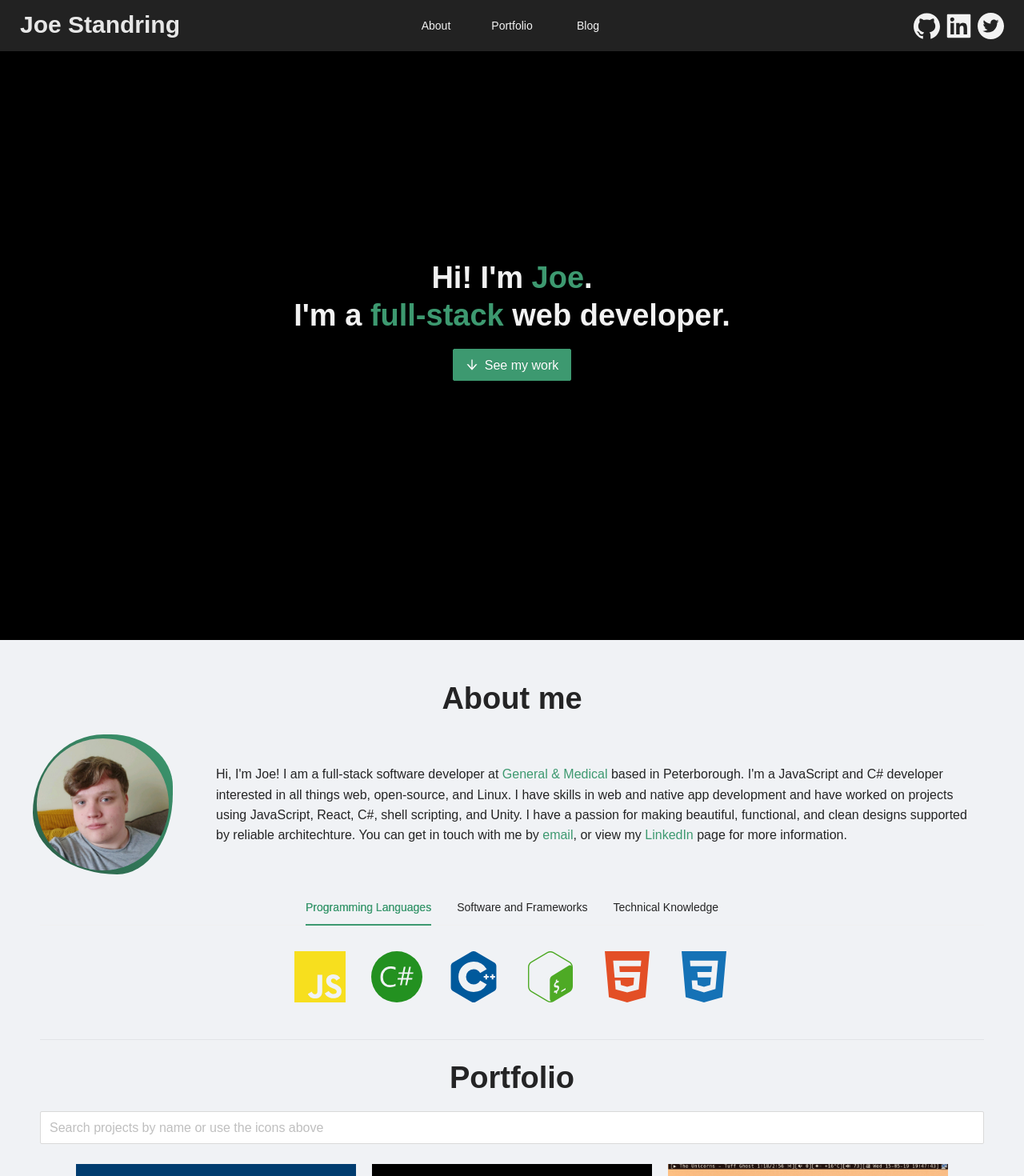
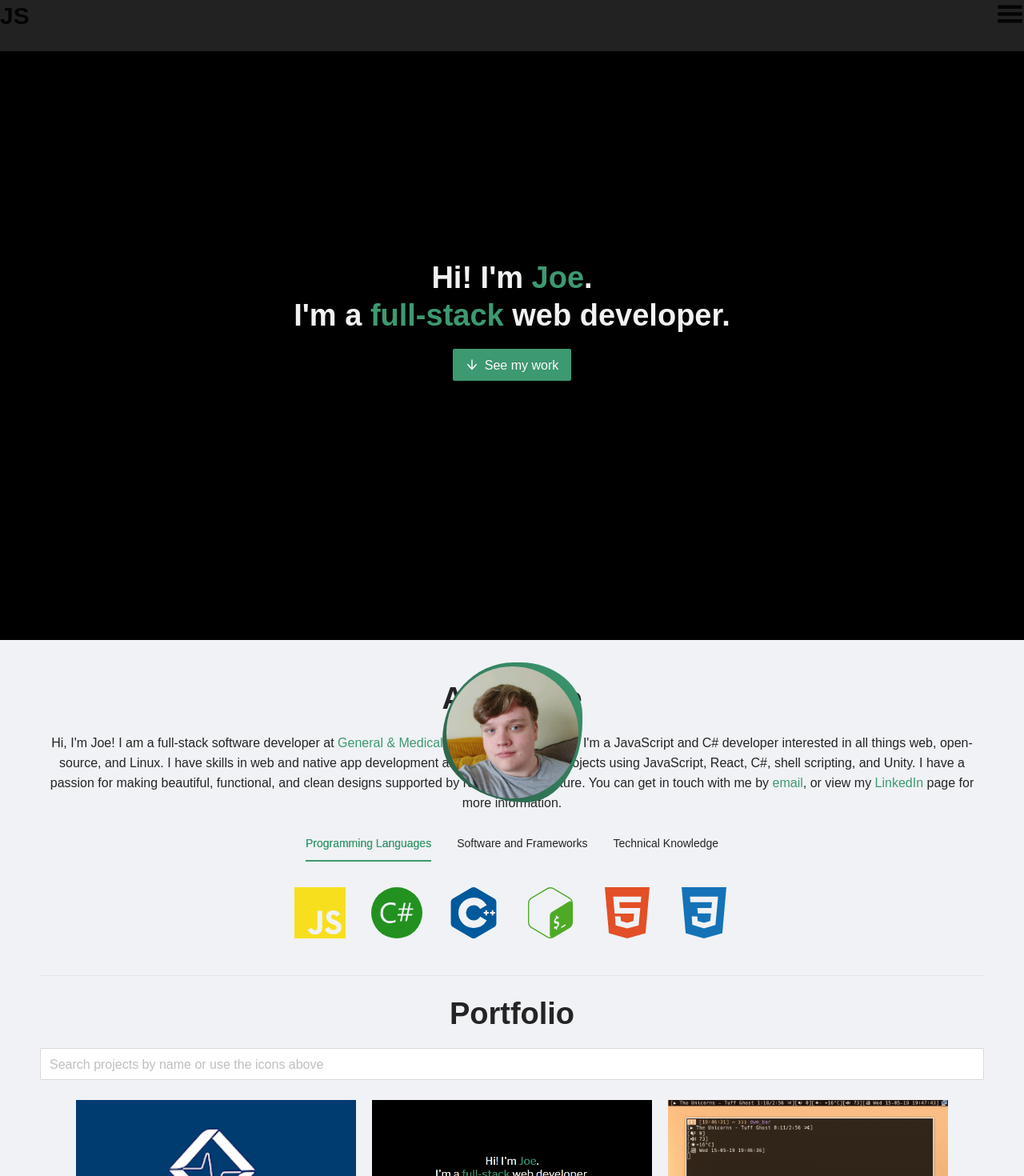
Before and after one commit to joestandring/joestandring.github.io, a React (Create React App) app: page / in a window 1280 px wide. Shown: the top 1470 px of the page at 80% size. Built offline with nearby package versions, Linux system fonts and the light colour scheme; a web font is replaced by a local one.

Commit message:
Implement mobile view changes

```diff
--- a/src/components/Nav.jsx
+++ b/src/components/Nav.jsx
@@ -1,4 +1,4 @@
-import React, { useState, useEffect } from 'react';
+import React from 'react';
 import {
   Menu,
   Row,
@@ -7,25 +7,13 @@ import {
 } from 'antd';
 import { GithubFilled, LinkedinFilled, TwitterCircleFilled } from '@ant-design/icons';
 import { HashLink } from 'react-router-hash-link';
-import { FaHamburger } from 'react-icons/fa';
+import { GiHamburgerMenu } from 'react-icons/gi';
 
 const { Title } = Typography;
 
-function getWindowWidth() {
-  const { innerWidth: width } = window;
-  return width;
-}
-
-function Nav() {
-  const [windowWidth, setWindowWidth] = useState(getWindowWidth());
-
-  useEffect(() => {
-    function handleResize() {
-      setWindowWidth(getWindowWidth());
-    }
-    window.addEventListener('resize', handleResize);
-    return () => window.removeEventListener('resize', handleResize);
-  }, []);
+function Nav(props) {
+  // eslint-disable-next-line react/prop-types
+  const { windowWidth } = props;
 
   const scrollWithOffset = (el) => {
     const yCoordinate = el.getBoundingClientRect().top + window.pageYOffset;
@@ -40,7 +28,7 @@ function Nav() {
           <HashLink smooth to="/#top">
             <Title
               level={2}
-              style={{ color: '#f2f2f2f2', marginTop: '10.5px', marginLeft: '25px' }}
+              className="nav-logo"
             >
               Joe Standring
             </Title>
@@ -88,21 +76,19 @@ function Nav() {
     );
   }
   return (
-    <Row>
-      <Col span={8}>
+    <Row style={{ width: windowWidth }}>
+      <Col flex={1}>
         <HashLink smooth to="/#top">
           <Title
             level={2}
-            style={{ color: '#f2f2f2f2', marginTop: '10.5px', marginLeft: '25px' }}
+            className="nav-logo"
           >
             JS
           </Title>
         </HashLink>
       </Col>
 
-      <Col flex={1}>
-        <FaHamburger size={30} />
-      </Col>
+      <GiHamburgerMenu size={35} className="hamburger" />
     </Row>
   );
 }
--- a/src/components/content/About.jsx
+++ b/src/components/content/About.jsx
@@ -46,20 +46,14 @@ const { Title, Text } = Typography;
 const { TabPane } = Tabs;
 
 function About(props) {
+  const { windowWidth } = props;
+
   const sendTag = (tag) => {
     props.parentCallback(tag);
   };
 
-  return (
-    <div id="about">
-      <Title className="page-title">About me</Title>
-      <Row gutter={64} className="about-row min-width-180">
-        <Col flex="220px" className="vert-center">
-          <div className="blob" />
-          <img className="about-img" src={me} alt="This is me!" />
-        </Col>
-
-        <Col flex={1} className="vert-center">
+  const Description = () => {
+    const AboutText = () => (
       <Text>
         Hi, I&apos;m Joe! I am a full-stack software developer at
         <a target="_blank" href="https://www.generalandmedical.com/" rel="noreferrer"> General & Medical </a>
@@ -75,9 +69,47 @@ function About(props) {
         <a target="_blank" href="https://linkedin.com/in/joestandring" rel="noreferrer"> LinkedIn </a>
         page for more information.
       </Text>
+    );
+
+    const Avi = () => (
+      <>
+        <div className="blob" />
+        <img className="about-img" src={me} alt="This is me!" />
+      </>
+    );
+
+    if (windowWidth > 600) {
+      return (
+        <Row gutter={64} className="about-row min-width-180">
+          <Col flex="220px" className="vert-center">
+            <Avi />
+          </Col>
+
+          <Col flex={1} className="vert-center">
+            <AboutText />
           </Col>
         </Row>
+      );
+    }
+    return (
+      <>
+        <div className="vert-center avi-mobile">
+          <Avi />
+        </div>
 
+        <div className="center-text">
+          <Text>
+            <AboutText />
+          </Text>
+        </div>
+      </>
+    );
+  };
+
+  return (
+    <div id="about">
+      <Title className="center-text">About me</Title>
+      <Description />
       <Tabs defaultActiveKey="languages" centered className="tab-style">
         <TabPane tab="Programming Languages" key="languages">
           <Popover content="JavaScript">
```
Lines whose indentation alone changed are shown as unchanged.
